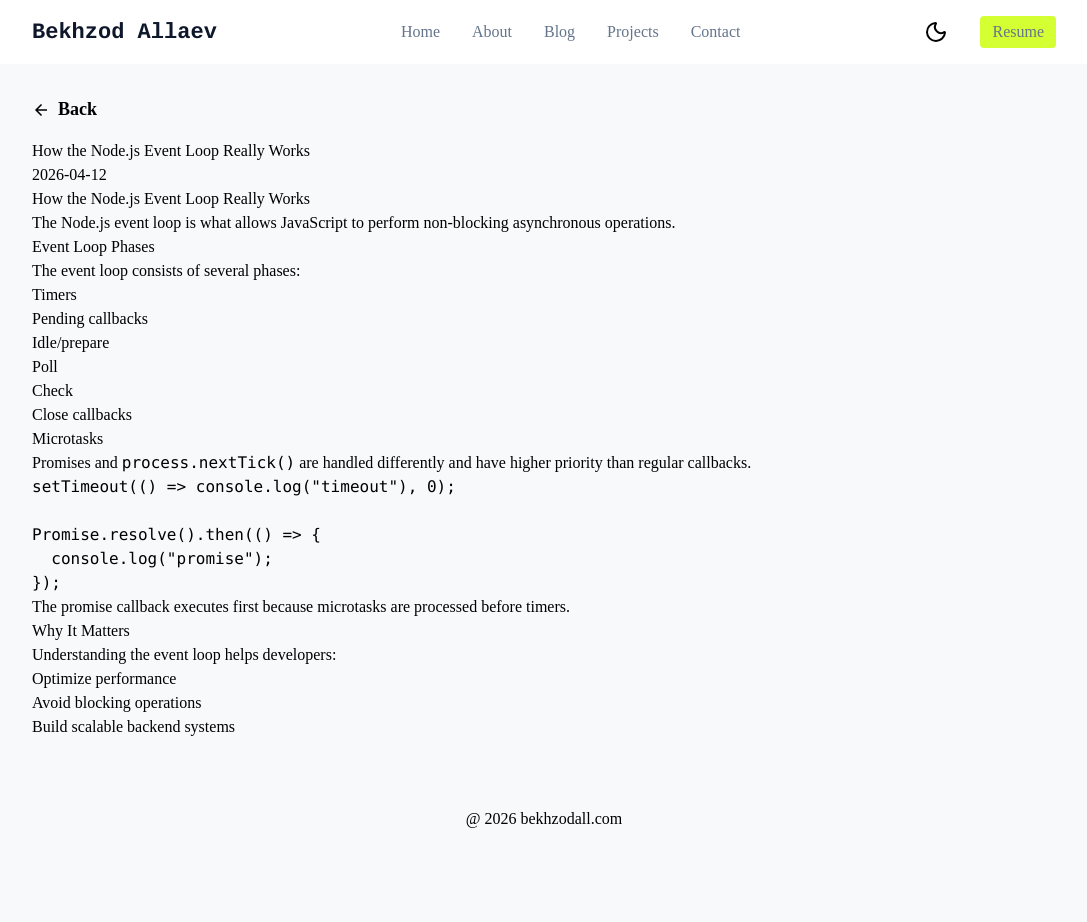
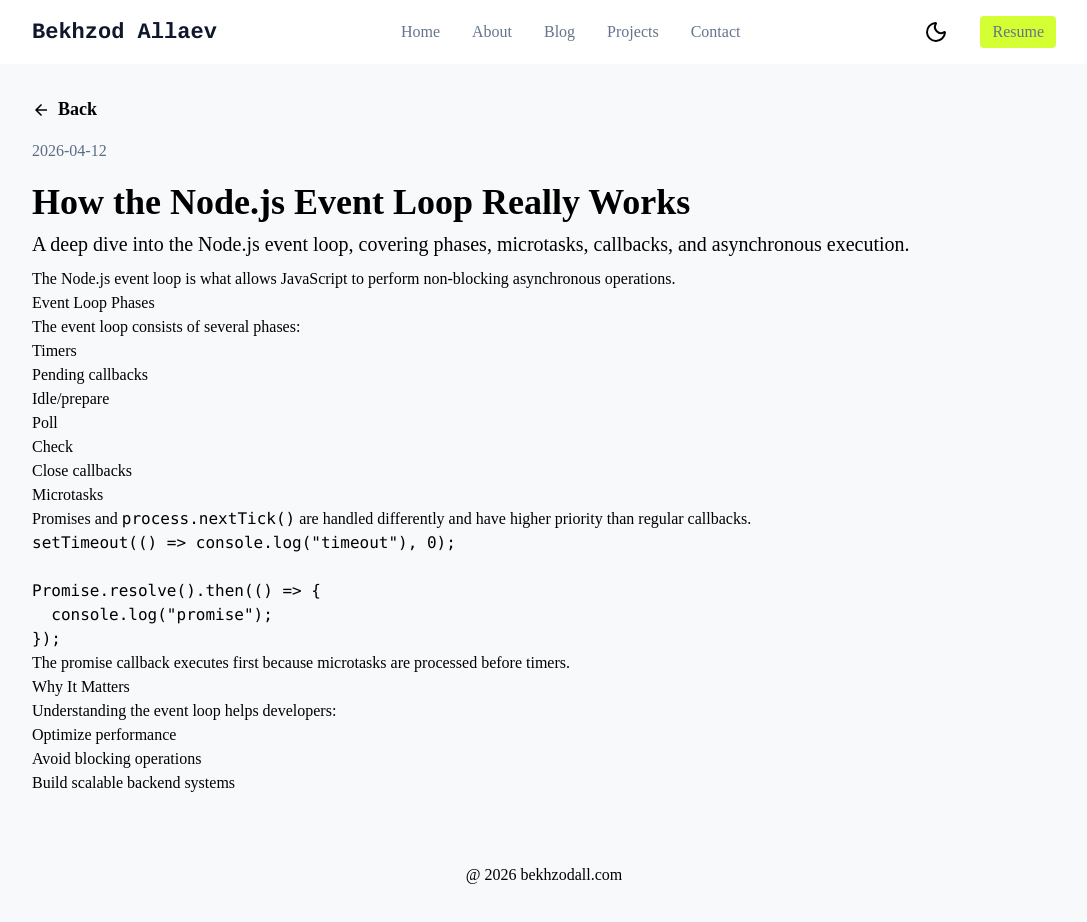
Before and after one commit to bekhzodallaev/bekhzod-portfolio, a Next.js app: page /blog/how-nodejs-event-loop-works in a window 1280 px wide. Shown: the whole page, without its empty margins (96-1183 px from the left). Before the commit the page ends 867 px from the top, so only its background shows below. Built offline with nearby package versions, Linux system fonts and the light colour scheme; a web font is replaced by a local one.

Commit message:
add styling to the blog detail

```diff
--- a/content/blog/how-nodejs-event-loop-works.md
+++ b/content/blog/how-nodejs-event-loop-works.md
@@ -8,8 +8,6 @@ featured: true
 category: "Technical"
 duration: "10 min"
 ---
-
-# How the Node.js Event Loop Really Works
 
 The Node.js event loop is what allows JavaScript to perform non-blocking asynchronous operations.
 
--- a/content/blog/understanding-closures-in-javascript.md
+++ b/content/blog/understanding-closures-in-javascript.md
@@ -8,8 +8,6 @@ featured: false
 category: "Technical"
 duration: "10 min"
 ---
-
-# Understanding Closures in JavaScript
 
 Closures are one of the most important concepts in JavaScript. They allow functions to access variables from their outer scope even after the outer function has finished executing.
 
--- a/content/blog/understanding-redis-for-beginners.md
+++ b/content/blog/understanding-redis-for-beginners.md
@@ -8,8 +8,6 @@ featured: false
 category: "Technical"
 duration: "10 min"
 ---
-
-# Understanding Redis for Beginners
 
 Redis is an in-memory data store often used for caching and session management.
 
--- a/content/blog/why-i-started-learning-backend-development.md
+++ b/content/blog/why-i-started-learning-backend-development.md
@@ -8,8 +8,6 @@ featured: false
 category: "Career"
 duration: "10 min"
 ---
-
-# Why I Started Learning Backend Development
 
 I originally started with frontend development using React and JavaScript.
 
--- a/src/app/blog/[slug]/page.tsx
+++ b/src/app/blog/[slug]/page.tsx
@@ -1,6 +1,7 @@
 import ReactMarkdown from "react-markdown";
 import { getPostBySlug } from "@/src/lib/blog/getAllPosts";
 import Button from "@/src/components/Button/Button";
+import Footer from "@/src/components/Footer/Footer";
 
 type Props = {
   params: Promise<{
@@ -18,12 +19,13 @@ const Page = async ({ params }: Props) => {
   return (
     <article className="mt-[2rem]">
       <Button />
-      <h1>{post.metadata.title}</h1>
-      <p>{post.metadata.date}</p>
+      <p className="mb-3 text-[#5D6D84]">{post.metadata.date}</p>
+      <h1 className="text-[36px] font-bold">{post.metadata.title}</h1>
+      <p className="text-[20px] mb-2">{post.metadata.description}</p>
       <ReactMarkdown>
         {post.content}
       </ReactMarkdown>
-    </article>
+          </article>
   );
 };
 
--- a/src/app/layout.tsx
+++ b/src/app/layout.tsx
@@ -16,7 +16,7 @@ const geistMono = Geist_Mono({
 });
 
 export const metadata: Metadata = {
-  title: "Welcome to DevGuru",
+  title: "DevGuru",
   description: "Yeah, you are in a correct spot.",
 };
 
```
